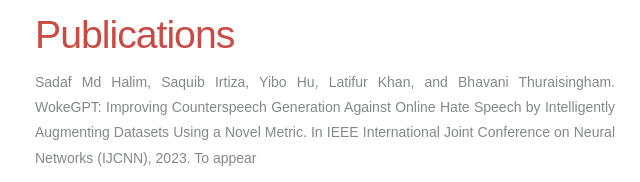
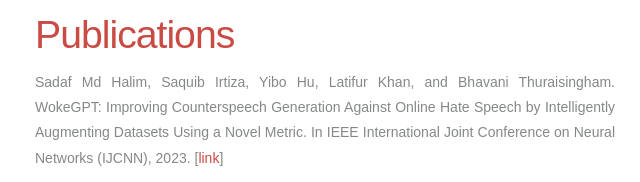
Before and after one commit to snowood1/snowood1.github.io, a plain HTML site: page index.html in a window 1280 px wide. Shown: the part 747-929 px from the top of the page, 160-800 px from the left. Drawn offline with Linux system fonts and the light colour scheme.

Commit message:
Update index.html

```diff
--- a/index.html
+++ b/index.html
@@ -43,7 +43,7 @@
 	<div class="entry">
 
 	<p>Sadaf Md Halim, Saquib Irtiza, Yibo Hu, Latifur Khan, and Bhavani Thuraisingham. WokeGPT: Improving Counterspeech Generation Against Online Hate Speech by Intelligently Augmenting Datasets Using a Novel Metric. In IEEE International Joint Conference on Neural Networks (IJCNN), 2023.
-	To appear </p>
+	[<a href="https://ieeexplore.ieee.org/abstract/document/10191114">link</a>]</p>
 
 	<p>Erick Skorupa Parolin, Yibo Hu, Latifur Khan, Javier Osorio, Patrick T. Brandt, and Vito D'Orazio. Confli-T5: An AutoPrompt Pipeline for Conflict Related Text Augmentation. In IEEE International Conference on Big Data (Big Data), 2022.
 	[<a href="https://ieeexplore.ieee.org/document/10020509">link</a>]</p>
```
